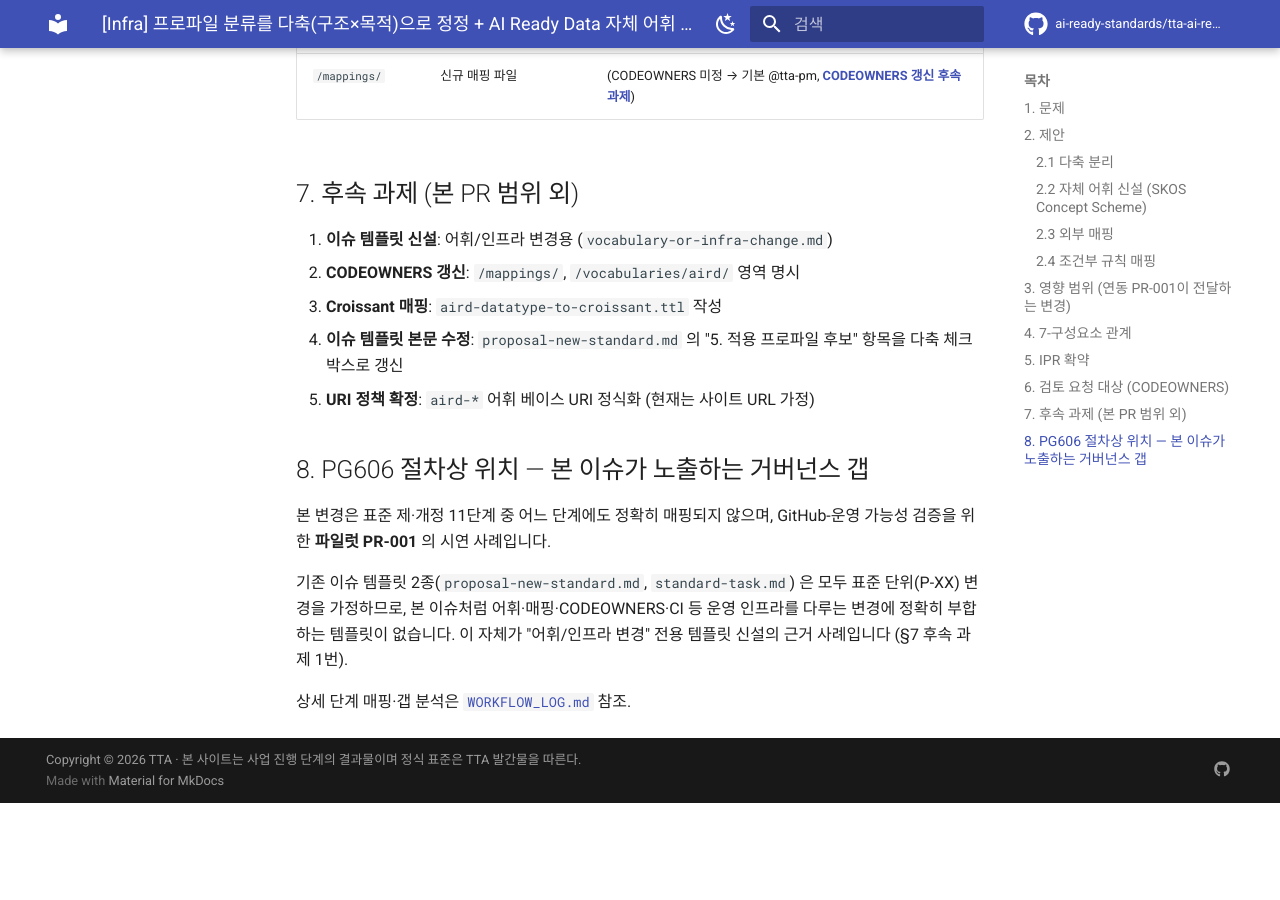
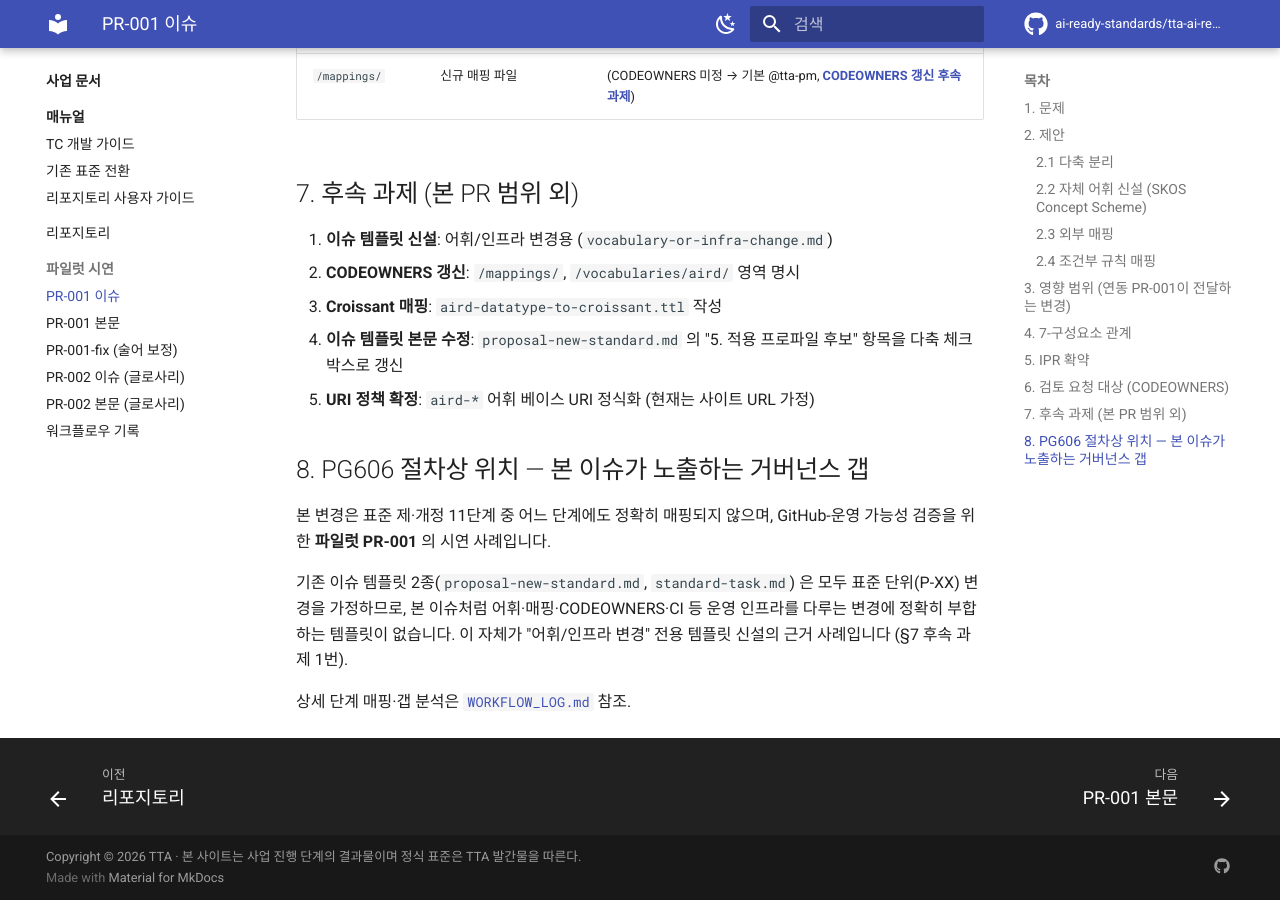
Before and after one commit to ai-ready-standards/tta-ai-ready, an MkDocs documentation site: the page built from docs/repository/pilots/pr-001/ISSUE.md, in a window 1280 px wide and 900 px high, scrolled down 2758 px. Built offline with MkDocs 1.6.1 and Material for MkDocs 9.7.7, drawn with Linux system fonts in a browser that asks for light colours; comment, search, counter and statistics services are not loaded; before the commit the page ends 3561 px from its top, so only the background shows below that.

Commit message:
fix(docs): include pilot artifacts in mkdocs nav + repair broken link
- mkdocs.yml: 사업 문서 > 파일럿 시연 섹션 신설, 6개 pilot 파일 nav 등록
- ISSUE.md: 깨진 링크 ../../../../profiles/README.md → GitHub 절대 URL로 교체
  (mkdocs는 docs/ 안만 렌더링하므로 외부 파일은 절대 URL 사용)

mkdocs --strict 빌드 (pages.yml CI) 에서 실패할 갭 J 1차 보정.

Co-Authored-By: Claude Opus 4.7 (1M context) <noreply@anthropic.com>

```diff
--- a/docs/repository/pilots/pr-001/ISSUE.md
+++ b/docs/repository/pilots/pr-001/ISSUE.md
@@ -6,7 +6,7 @@
 
 ## 1. 문제
 
-현재 [`profiles/README.md`](../../../../profiles/README.md) 는 ML / RAG / KG / 통계 4종을 모두 "목적별 프로파일"로 분류하고 있습니다. 그러나 이 4종은 카테고리가 혼합되어 있습니다.
+현재 [`profiles/README.md`](https://github.com/ai-ready-standards/tta-ai-ready/blob/feat/pilot-pr-001-multiaxis/profiles/README.md) 는 ML / RAG / KG / 통계 4종을 모두 "목적별 프로파일"로 분류하고 있습니다. 그러나 이 4종은 카테고리가 혼합되어 있습니다.
 
 | 항목 | 본질 | 현 분류 |
 | --- | --- | --- |
--- a/mkdocs.yml
+++ b/mkdocs.yml
@@ -110,3 +110,10 @@ nav:
           - 기존 표준 전환: manuals/migration-guide.md
           - 리포지토리 사용자 가이드: manuals/user-guide.md
       - 리포지토리: repository/index.md
+      - 파일럿 시연:
+          - PR-001 이슈: repository/pilots/pr-001/ISSUE.md
+          - PR-001 본문: repository/pilots/pr-001/PR.md
+          - PR-001-fix (술어 보정): repository/pilots/pr-001/PR-FIX.md
+          - PR-002 이슈 (글로사리): repository/pilots/pr-001/ISSUE-002.md
+          - PR-002 본문 (글로사리): repository/pilots/pr-001/PR-002.md
+          - 워크플로우 기록: repository/pilots/pr-001/WORKFLOW_LOG.md
```
